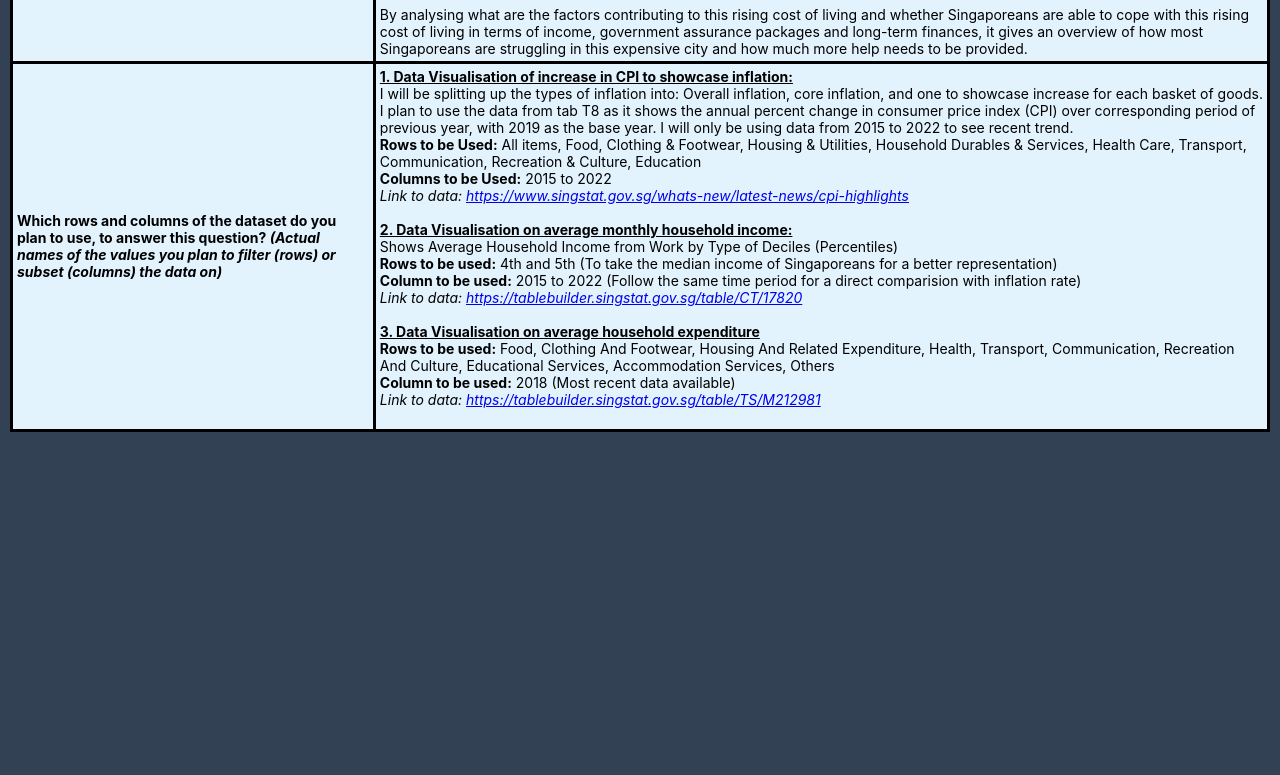
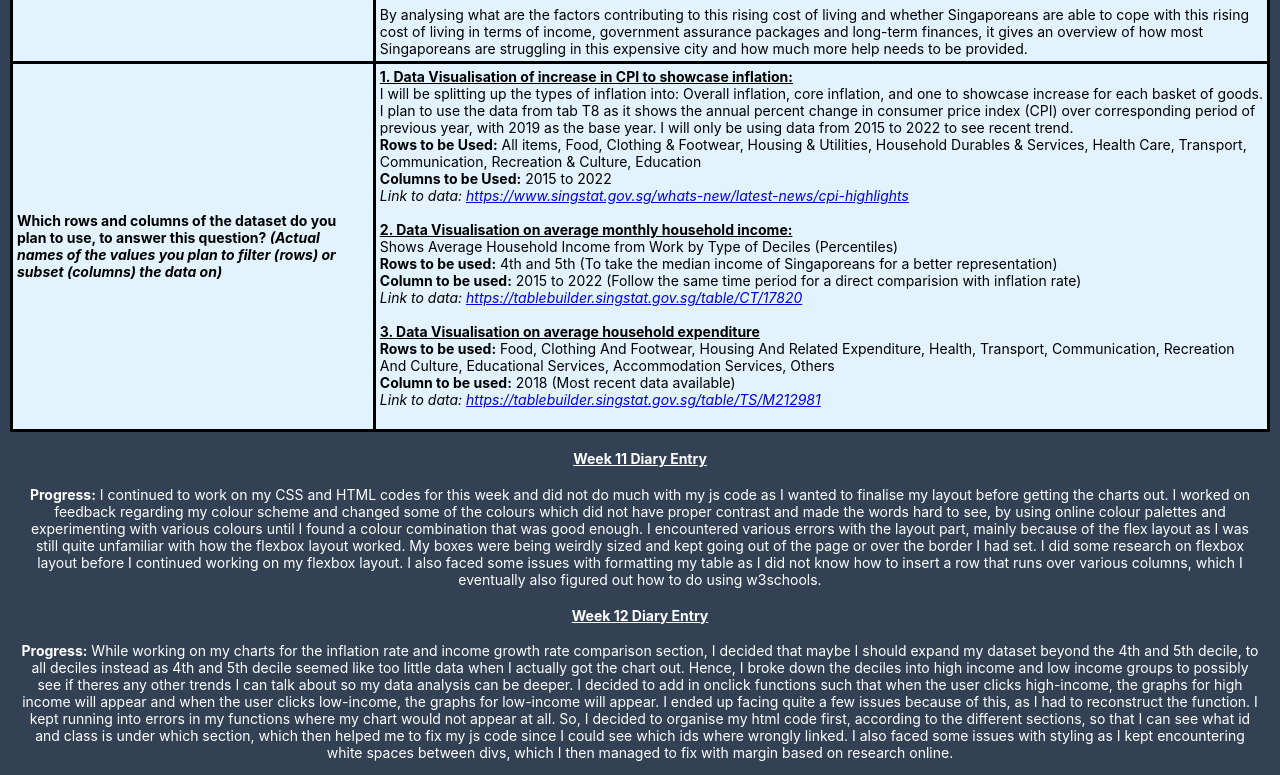
Before and after one commit to sameehaparveen-nm2207/sameehaparveen-nm2207.github.io, a plain HTML site: page index.html in a window 1280 px wide. Shown: the part 2189-2964 px from the top of the page. Before the commit the page ends 2621 px from the top, so only its background shows below. Drawn offline with Linux system fonts and the light colour scheme.

Commit message:
Add files via upload
08-04 upload

```diff
--- a/index.html
+++ b/index.html
@@ -195,7 +195,32 @@
 
 </table>
 
-</div>
+<!--Week 11-->
+<div id = "week11title">
+  <h4><u>Week 11 Diary Entry</u></h4>
+  <p>
+    <b>Progress:</b>
+    I continued to work on my CSS and HTML codes for this week and did not do much with my js code as I wanted to finalise my layout before getting the charts out.
+    I worked on feedback regarding my colour scheme and changed some of the colours which did not have proper contrast and made the words hard to see, by using online colour palettes and experimenting with various colours until I found a colour combination that was good enough.
+    I encountered various errors with the layout part, mainly because of the flex layout as I was still quite unfamiliar with how the flexbox layout worked.
+    My boxes were being weirdly sized and kept going out of the page or over the border I had set. I did some research on flexbox layout before I continued working on my flexbox layout.
+    I also faced some issues with formatting my table as I did not know how to insert a row that runs over various columns, which I eventually also figured out how to do using w3schools.
+  </p>
+  </div>
+
+<!--Week 12-->
+     <div id = "week12title">
+      <h4><u>Week 12 Diary Entry</u></h4>
+      <p>
+        <b>Progress:</b>
+        While working on my charts for the inflation rate and income growth rate comparison section, I decided that maybe I should expand my dataset beyond the 4th and 5th decile, to all deciles instead as 4th and 5th decile seemed like too little data when I actually got the chart out.
+        Hence, I broke down the deciles into high income and low income groups to possibly see if theres any other trends I can talk about so my data analysis can be deeper.
+        I decided to add in onclick functions such that when the user clicks high-income, the graphs for high income will appear and when the user clicks low-income, the graphs for low-income will appear.
+        I ended up facing quite a few issues because of this, as I had to reconstruct the function. I kept running into errors in my functions where my chart would not appear at all.
+        So, I decided to organise my html code first, according to the different sections, so that I can see what id and class is under which section, which then helped me to fix my js code since I could see which ids where wrongly linked.
+        I also faced some issues with styling as I kept encountering white spaces between divs, which I then managed to fix with margin based on research online.
+      </p>
+      </div>
 
   </body>
 </html>
--- a/styles/styles.css
+++ b/styles/styles.css
@@ -90,6 +90,14 @@ td {
   padding: 4px;
 
 }
+#week11title{
+  padding-left: 20px;
+  padding-right: 20px;
+}
+#week12title{
+  padding-left: 20px;
+  padding-right: 20px;
+}
 
 /* CSS */
 button {
```
